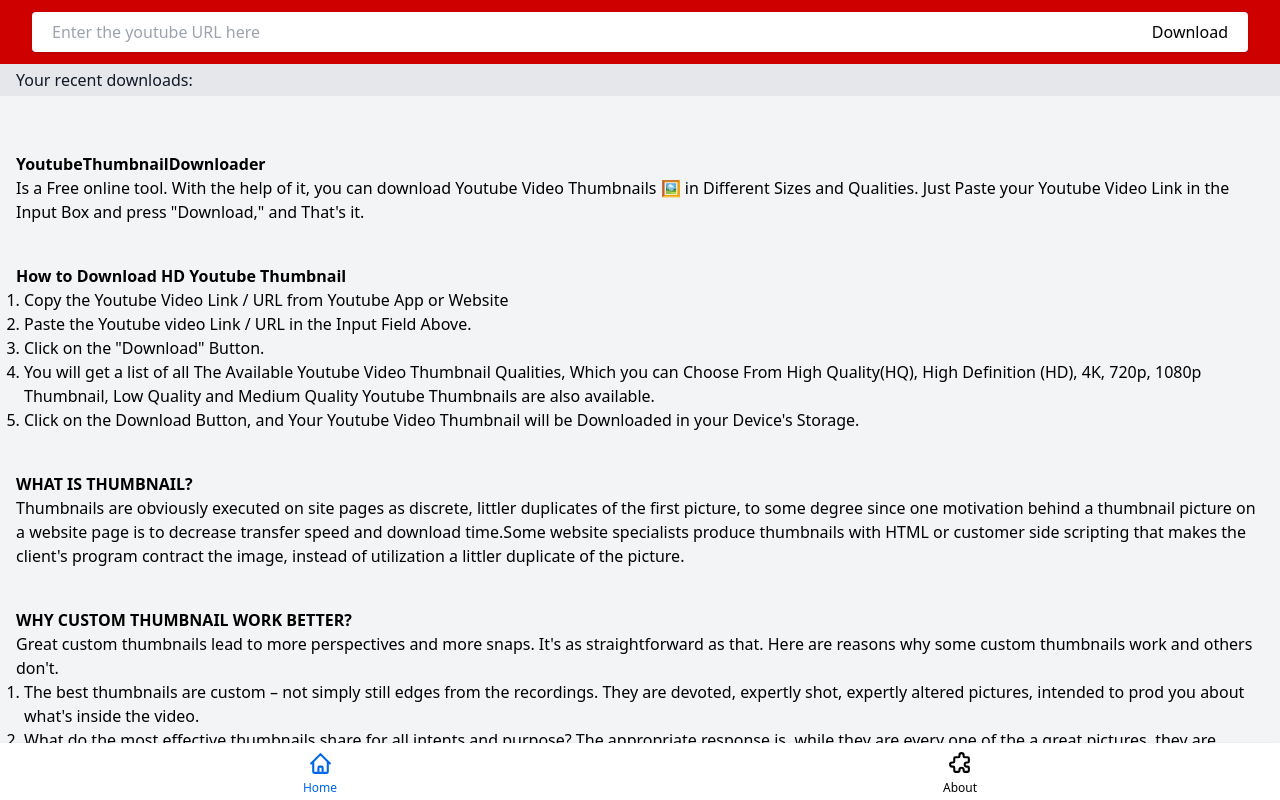
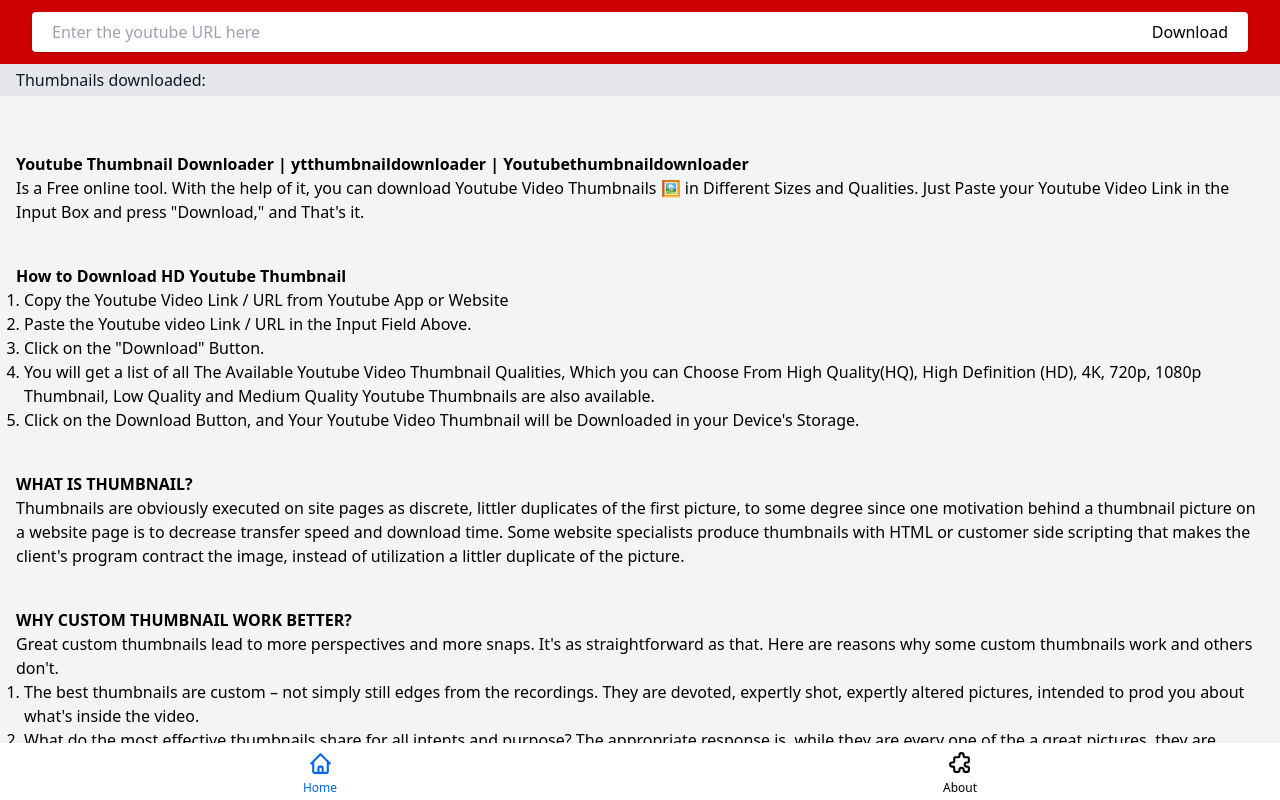
Before and after one commit to iitsuraj/ytthumbnaildownloader, a Next.js app: page / in a window 1280 px wide. Shown: the top 800 px of the page. Built offline with nearby package versions, Linux system fonts and the light colour scheme.

Commit message:
Seo Updated

```diff
--- a/src/components/appInfo.js
+++ b/src/components/appInfo.js
@@ -2,7 +2,10 @@
   return (
     <div className="mt-10 mb-20">
       <div>
-        <h1 className="font-bold">YoutubeThumbnailDownloader</h1>
+        <h1 className="font-bold">
+          Youtube Thumbnail Downloader | ytthumbnaildownloader |
+          Youtubethumbnaildownloader
+        </h1>
         <p>
           Is a Free online tool. With the help of it, you can download Youtube
           Video Thumbnails 🖼 in Different Sizes and Qualities. Just Paste your
@@ -36,7 +39,7 @@
           Thumbnails are obviously executed on site pages as discrete, littler
           duplicates of the first picture, to some degree since one motivation
           behind a thumbnail picture on a website page is to decrease transfer
-          speed and download time.Some website specialists produce thumbnails
+          speed and download time. Some website specialists produce thumbnails
           with HTML or customer side scripting that makes the client's program
           contract the image, instead of utilization a littler duplicate of the
           picture.
--- a/src/pages/index.js
+++ b/src/pages/index.js
@@ -52,7 +52,7 @@
   const home = {
     title: "Youtube Thumbnail Downloader For PC / Mobile",
     description:
-      "Save any Youtube Video thumbnail Image in all Sizes and Quality. You can download Youtube Video (HD, HQ, 1080p, 4K etc) Thumbnail in Just 1 Click for FREE. Youtube Thumbnail can be downloaded for PC, MAC, Android MObile Phone, iPhones and all Other Devices. You can also view HD Thumbnails of Youtube Video if You Want.",
+      "Download YouTube video thumbnail of all quality. You can download Youtube Thumbnail (HD, HQ, 1080p, 4K, etc.).",
     url: "https://ytthumbnaildownloader.itsuraj.com/",
     image: "https://ytthumbnaildownloader.itsuraj.com/social-1200x800.png",
   };
@@ -108,7 +108,7 @@
           </div>
         </div>
         <div className={"h-8 bg-gray-200 text-gray-900 flex"}>
-          <h3 className={"my-auto px-4"}>Your recent downloads: </h3>
+          <h3 className={"my-auto px-4"}>Thumbnails downloaded: </h3>
         </div>
       </nav>
       <div className={"container mx-auto mt-4 mb-16 px-4"}>
```
Also changed, not shown: public/sw.js, 1 other file (tests, documents, lock files or other folders).
